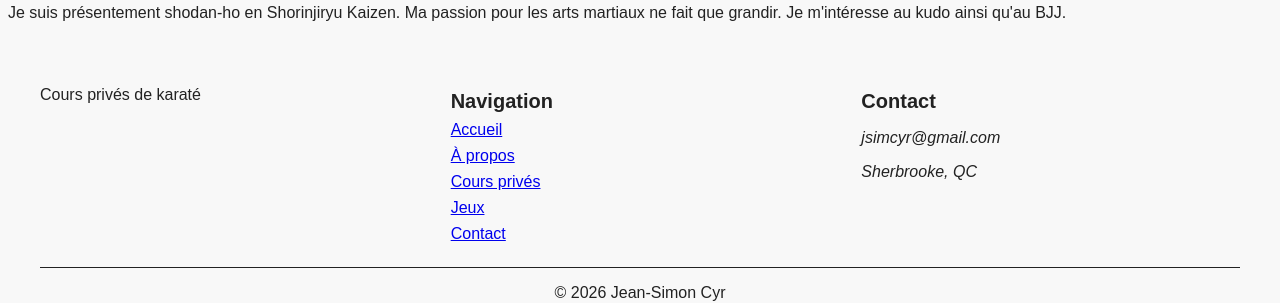
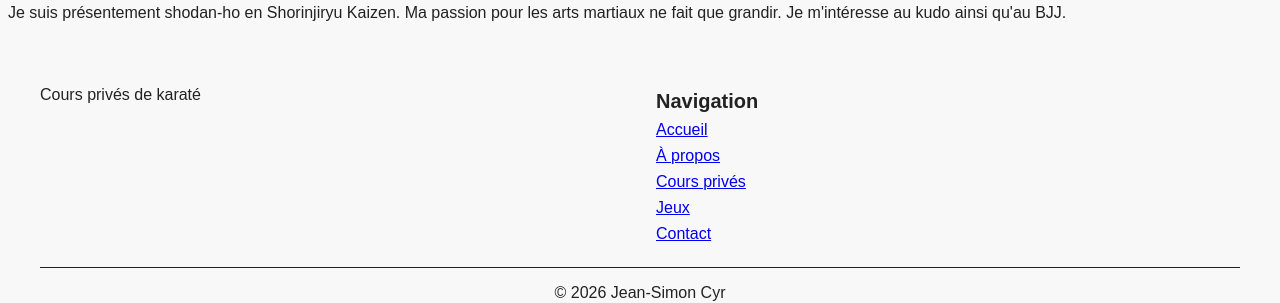
Before and after one commit to Jaska28/karate-website, a Next.js app: page /about in a window 1280 px wide. Shown: the part 523-826 px from the top of the page. Built offline with nearby package versions, Linux system fonts and the light colour scheme.

Commit message:
feat:update footer layout and change profile image source

```diff
--- a/app/page.tsx
+++ b/app/page.tsx
@@ -8,7 +8,7 @@ export default function Home() {
             <section className={styles.me}>
                 <Image
                     className={styles.photoMe}
-                    src="/images/compe-ps.jpg"
+                    src="/images/compe-ps-v2.jpg"
                     alt="moi compe"
                     width={500}
                     height={625}
--- a/components/layout/Footer.tsx
+++ b/components/layout/Footer.tsx
@@ -21,14 +21,6 @@ export default function Footer() {
                         </ul>
                     </nav>
                 </section>
-
-                <section className={styles.section}>
-                    <h3>Contact</h3>
-                    <address>
-                        <p>jsimcyr@gmail.com</p>
-                        <p>Sherbrooke, QC</p>
-                    </address>
-                </section>
             </div>
 
             <p className={styles.copyright}>© 2026 Jean-Simon Cyr</p>
```
Also changed, not shown: public/images/about.jpg (added), public/images/compe-ps-v2.jpg (renamed from public/images/compe-ps.jpg).
